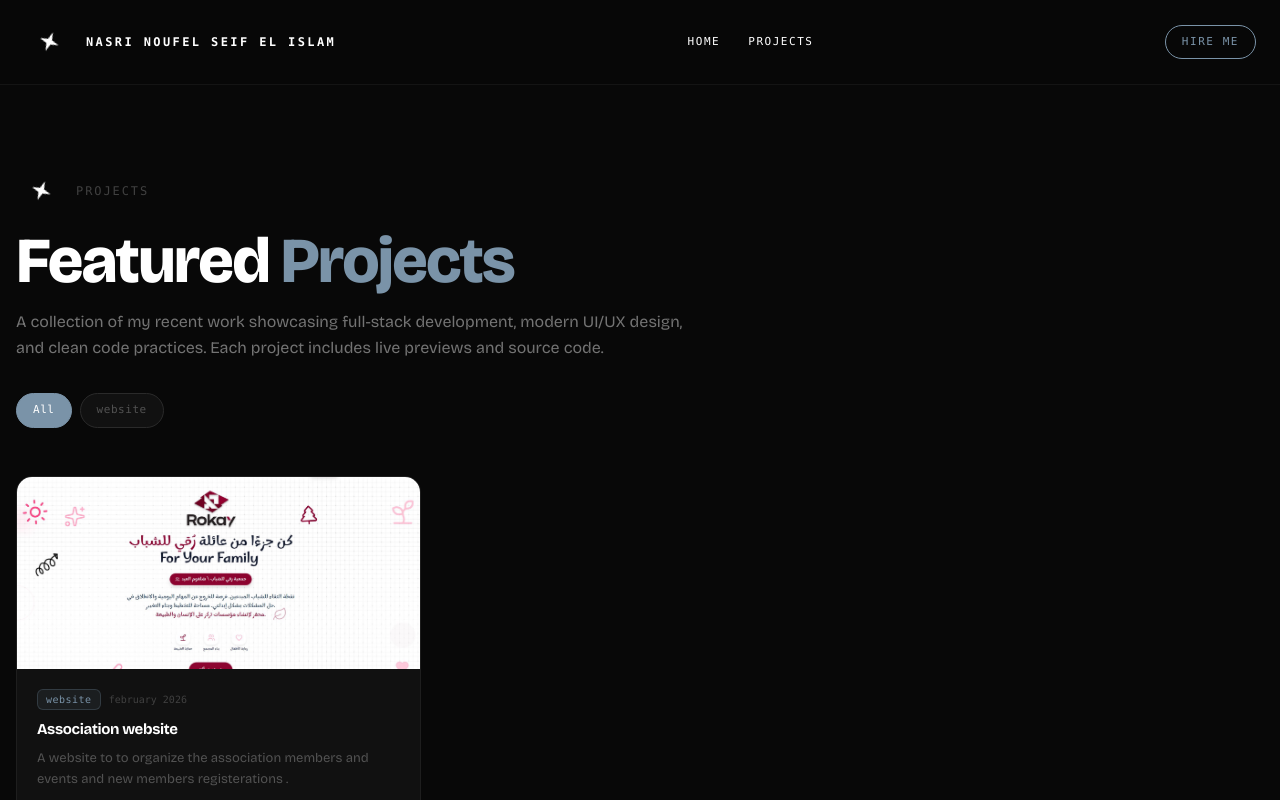
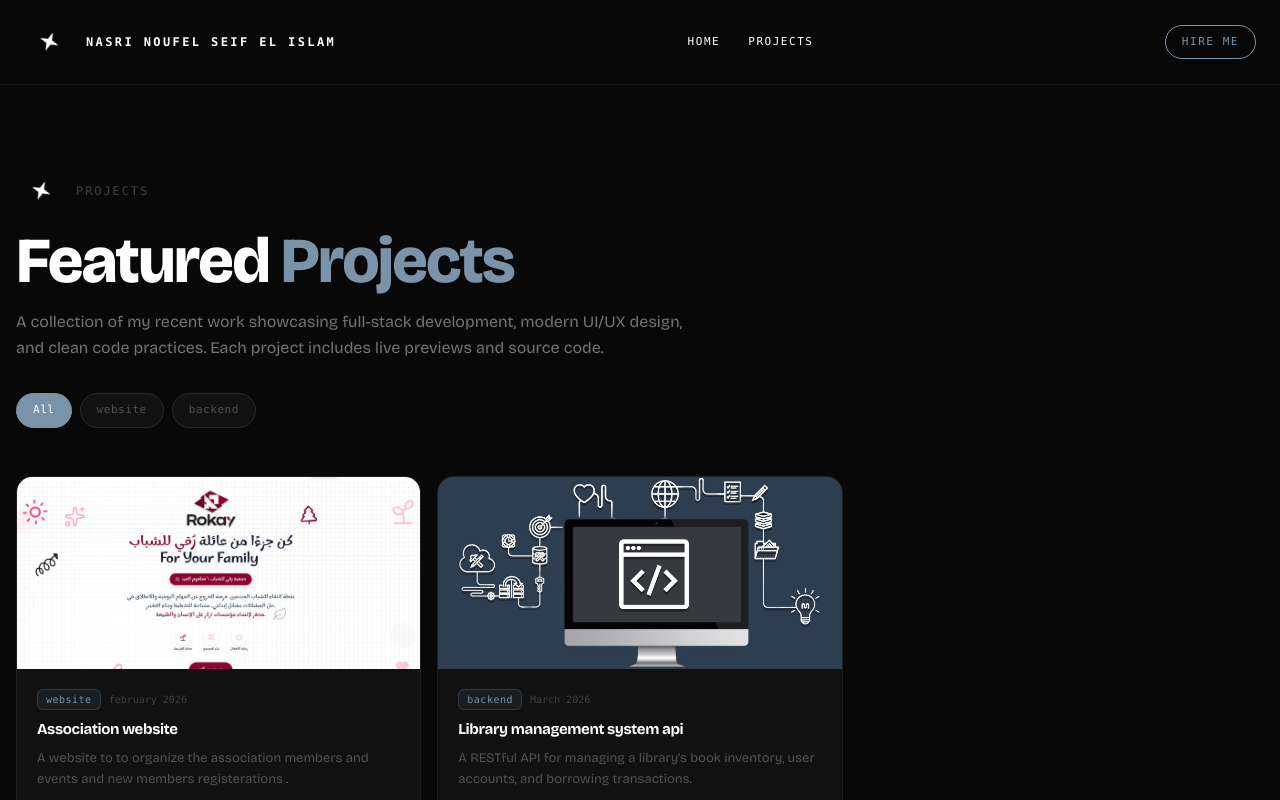
Before and after one commit to Noufel-sf/My_Portfolio, a React (Vite) app: page /projects in a window 1280 px wide. Shown: the top 800 px of the page. Built offline with nearby package versions, Linux system fonts and the light colour scheme; a web font is replaced by a local one.

Commit message:
adding backend project

```diff
--- a/src/Components/Seo.jsx
+++ b/src/Components/Seo.jsx
@@ -4,7 +4,7 @@ const SITE_NAME = "Nasri Noufel Portfolio";
 const SITE_URL = "https://noufel-sf.github.io/My_Portfolio";
 const DEFAULT_IMAGE = `${SITE_URL}/p.jpg`;
 const DEFAULT_DESCRIPTION =
-  "Portfolio of Nasri Noufel Seif El Islam, Full Stack Developer building performant web apps with React, Next.js, Node.js, and clean architecture.";
+  "Portfolio of Nasri Noufel Seif El Islam, Software Engineer building performant web apps with React, Next.js, Node.js, and clean architecture.";
 
 function toAbsoluteUrl(path = "/") {
   if (/^https?:\/\//i.test(path)) return path;
@@ -27,7 +27,7 @@ export default function SEO({
   const absoluteUrl = toAbsoluteUrl(url);
   const defaultKeywords =
     keywords ||
-    "Nasri Noufel, Full Stack Developer, MERN Stack Developer, React Developer, Next.js Developer, Portfolio, Projects";
+    "Nasri Noufel,  Software Engineer, MERN Stack Developer, React Developer, Next.js Developer, Portfolio, Projects";
 
   return (
     <Helmet>
@@ -53,7 +53,7 @@ export default function SEO({
       <meta property="og:title" content={pageTitle} />
       <meta property="og:description" content={description} />
       <meta property="og:image" content={DEFAULT_IMAGE} />
-      <meta property="og:image:type" content="image/svg+xml" />
+      <meta property="og:image:type" content="image/jpeg" />
       <meta property="og:image:width" content="1200" />
       <meta property="og:image:height" content="630" />
       <meta property="og:image:alt" content="Nasri Noufel portfolio preview image" />
--- a/src/pages/HomePage.jsx
+++ b/src/pages/HomePage.jsx
@@ -807,7 +807,7 @@ export default function HomePage() {
               <motion.a
                 whileHover={{ scale: 1.04 }}
                 whileTap={{ scale: 0.97 }}
-                href="mailto:you@email.com"
+                href="https://www.linkedin.com/in/noufel-seif-el-islam-nasri/"
                 className="inline-flex items-center capitalize gap-2 bg-[#7A93A8] hover:bg-[#7A93A8]/90 text-white font-bold text-sm px-7 py-3.5 rounded-full transition-colors duration-200 shrink-0 no-underline"
               >
                 get in touch <ArrowSvg size={14} />
--- a/src/pages/projects.jsx
+++ b/src/pages/projects.jsx
@@ -1,5 +1,5 @@
 import { useState, useRef } from "react";
-import { motion, useInView } from "framer-motion";
+import { AnimatePresence, motion, useInView } from "framer-motion";
 import SEO from "../Components/Seo";
 
 // ── ICONS ────────────────────────────────────────────────────────────────────
@@ -46,18 +46,18 @@ const PROJECTS = [
     preview: "https://rokaichabab.vercel.app/",
     github: "https://github.com/Noufel-sf/Rokai_website",
   },
-  //   {
-  //     id: 2,
-  //     name: "Social Media Web App",
-  //     desc: "Real-time social platform with posts, likes, comments, and live chat using WebSocket.",
-  //     longDesc: "A modern social media platform featuring real-time messaging, post interactions, user profiles, image uploads, and notifications. Built with the MERN stack and Socket.io for live updates.",
-  //     image: "/project2.jpg",
-  //     tech: ["React", "Node.js", "Socket.io", "MongoDB"],
-  //     category: "Full Stack",
-  //     date: "Sept 2025",
-  //     preview: "https://your-social.vercel.app",
-  //     github: "https://github.com/yourusername/social-media",
-  //   },
+    {
+      id: 2,
+      name: "Library management system api",
+      desc: "A RESTful API for managing a library's book inventory, user accounts, and borrowing transactions.",
+      longDesc: "A robust API built with Node.js and Nest.js, featuring secure authentication jwt, database integration with PostgreSQL Neon prisma orm, and comprehensive endpoints for book management, user operations, and transaction handling.",
+      image: "/b1.jpg",
+      tech: ["Nest.js", "Node.js", "Rest api", "PostgreSQL" ,"Prisma"],
+      category: "backend",
+      date: "March 2026",
+      preview: "https://github.com/Noufel-sf/nest_redis_library_system",
+      github: "https://github.com/Noufel-sf/nest_redis_library_system",
+    },
   //   {
   //     id: 3,
   //     name: "Association Club Website",
@@ -306,7 +306,7 @@ export default function Projects() {
               whileHover={{ scale: 1.03 }}
               whileTap={{ scale: 0.97 }}
               onClick={() => setFilter(cat)}
-              className={`px-4 py-2 rounded-full font-mono text-[11px] tracking-wider transition-all duration-200 ${
+              className={`px-4 cursor-pointer py-2 rounded-full font-mono text-[11px] tracking-wider transition-all duration-200 ${
                 filter === cat
                   ? "bg-[#7A93A8] text-white border border-[#7A93A8]"
                   : "bg-[#111] text-neutral-600 border border-[#2a2a2a] hover:border-[#7A93A8]/50"
@@ -327,15 +327,20 @@ export default function Projects() {
         className="max-w-[1300px] mx-auto px-4 pb-20"
       >
         <div className="grid grid-cols-1 sm:grid-cols-2 lg:grid-cols-3 gap-4">
+          <AnimatePresence mode="popLayout">
             {filteredProjects.map((project) => (
               <motion.div
-              key={project.id}
+                key={`${filter}-${project.id}`}
+                layout
                 variants={up}
-              className={project.featured ? "sm:col-span-2" : ""}
+                initial="hidden"
+                animate="show"
+                exit="hidden"
               >
-              <ProjectCard project={project} featured={project.featured} />
+                <ProjectCard project={project} />
               </motion.div>
             ))}
+          </AnimatePresence>
         </div>
 
         {/* Empty State */}
```
Also changed, not shown: public/b1.jpg (added). Lines whose indentation alone changed are shown as unchanged.
